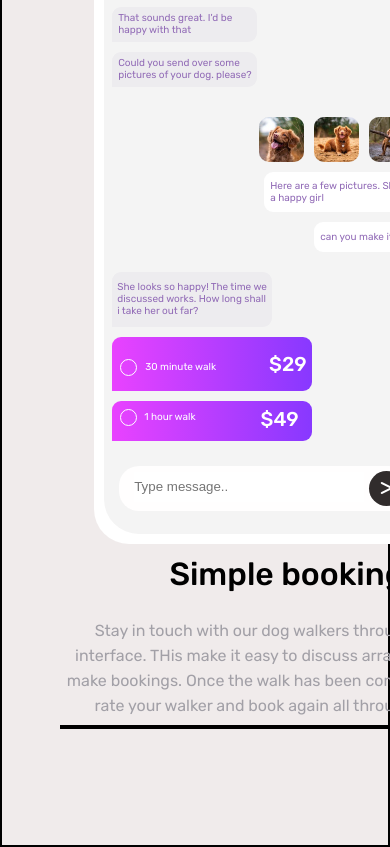
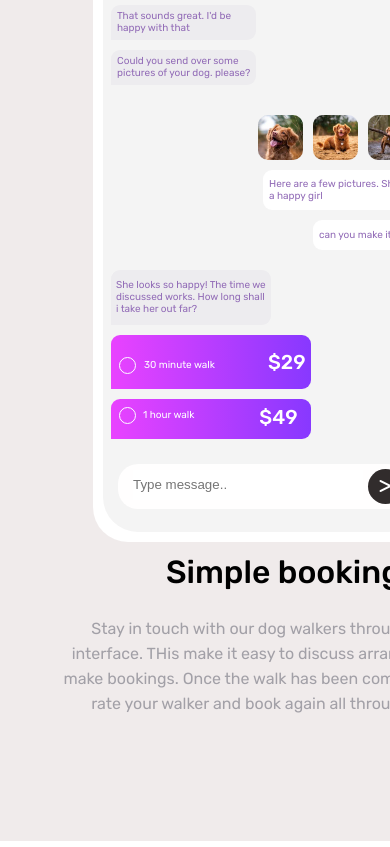
Before and after one commit to mbongoelvis/chat-app-css-illustration-master, a plain HTML site: page index.html in a window 390 px wide. Shown: the part 133-980 px from the top of the page. Drawn offline with Linux system fonts and the light colour scheme.

Commit message:
add this

```diff
--- a/style.css
+++ b/style.css
@@ -8,7 +8,6 @@
     justify-content: center;
     font-family:Rubik;
     background-color: rgb(240, 235, 235);
-    border: 2px solid black;
     width: auto;
     height: 780px;
 }
@@ -318,10 +317,6 @@ input{
         width: 450px;
         text-align: center;
         margin-left:15%;
-        border: 2px solid black;
-    }
-    .container{
-        border-radius: 2px solid black;
     }
     .phone-section{
         margin-left: 20%;
```
